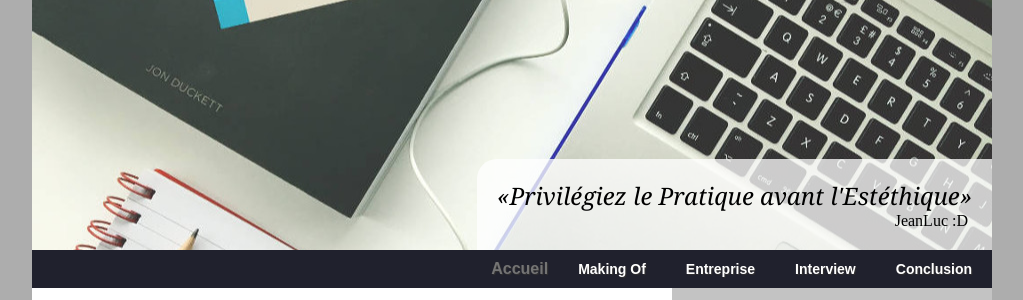
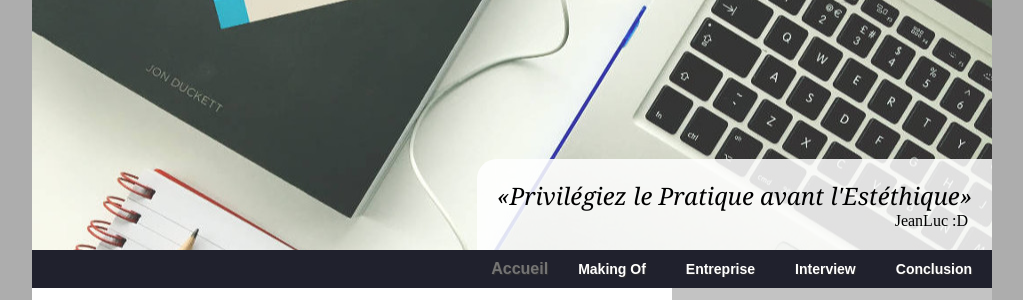
Before and after one commit to jldenbroeder/interview-webdev, a plain HTML site: page index.html in a window 1280 px wide. Shown: the top 300 px of the page, without its empty margins (128-1151 px from the left). Drawn offline with Linux system fonts and the light colour scheme.

Commit message:
opacité 0.85 sur citation header

```diff
--- a/style.css
+++ b/style.css
@@ -53,11 +53,12 @@ img{
   background-position:center;
 }
 .container header #citation{
+
   justify-self: end;
   align-self: flex-end;
   text-align: right;
   padding: 20px;
-  background-color: rgb(255, 255, 255, 0.75);
+  background-color: rgb(255, 255, 255, 0.85);
   border-radius: 20px 0px 0px 0px;
 }
 header q{
```
